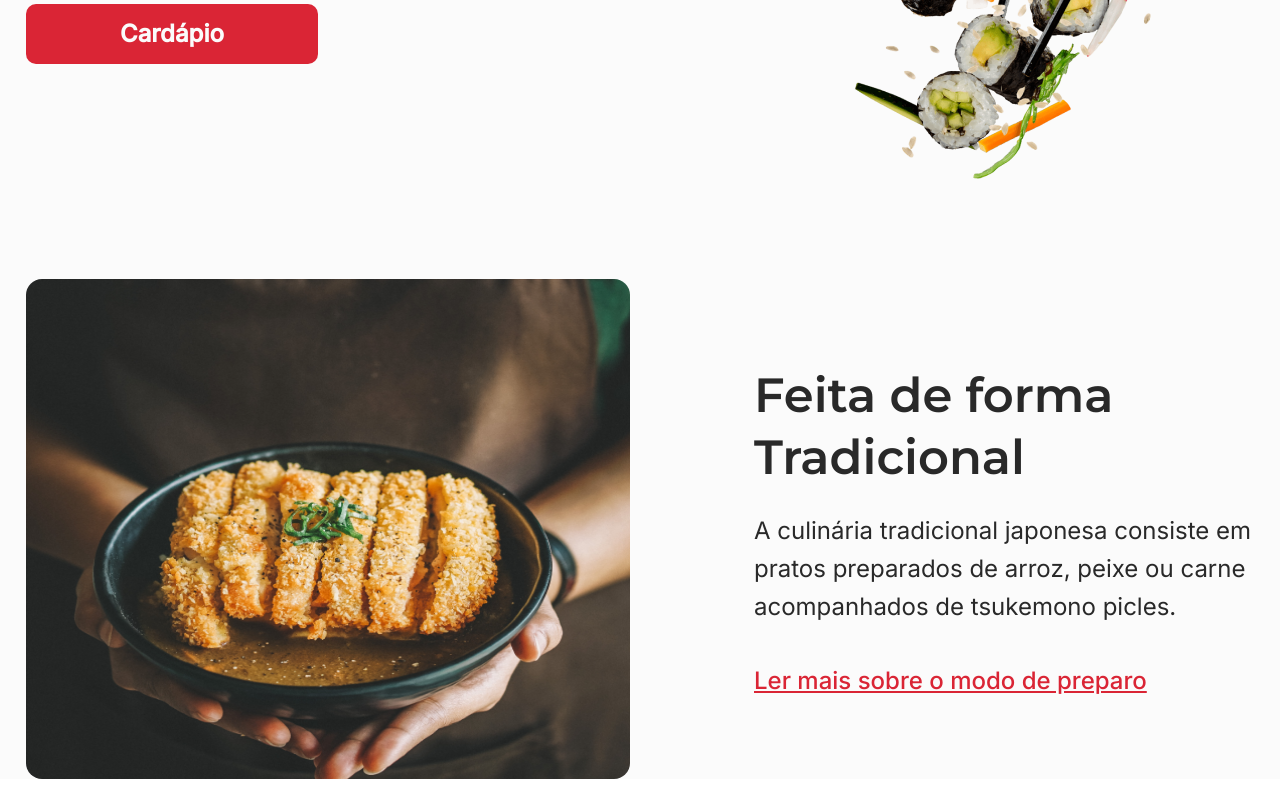
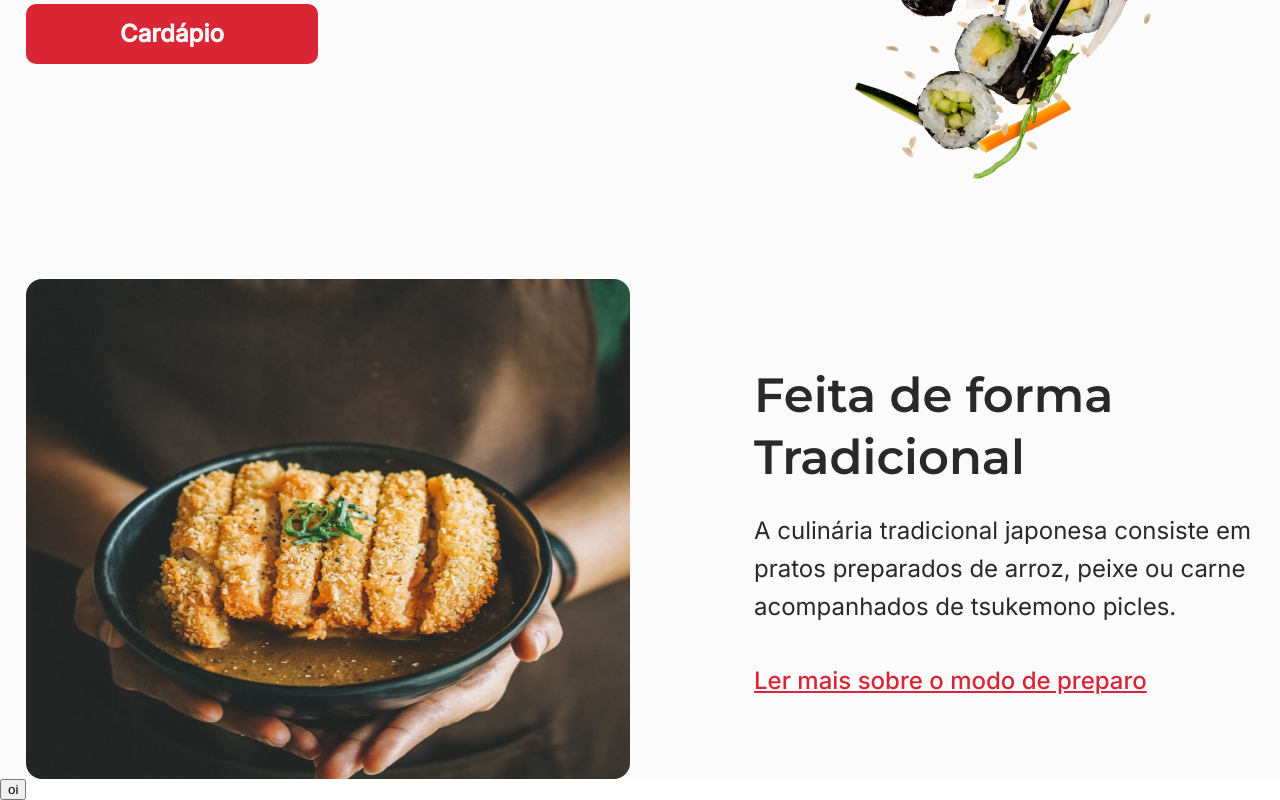
Before and after one commit to Robson-Carvalho/foodjp, a React (Vite) app: page / in a window 1280 px wide. Shown: the part 660-1460 px from the top of the page. Before the commit the page ends 1439 px from the top, so only its background shows below. Built offline with nearby package versions, Linux system fonts and the light colour scheme.

Commit message:
:memo: scroll button component added in home page

```diff
--- a/src/components/ScrollButton/index.jsx
+++ b/src/components/ScrollButton/index.jsx
@@ -1,5 +1,5 @@
 import { Container } from "./styles";
 
 export const ScrollButton = () => {
-  return <Container></Container>;
+  return <Container>oi</Container>;
 };
--- a/src/pages/home/index.jsx
+++ b/src/pages/home/index.jsx
@@ -2,12 +2,15 @@ import { Container } from "./styles";
 
 import { Header } from "../../components/Header";
 import { Main } from "../../components/Main";
+
+import { ScrollButton } from "../../components/ScrollButton";
 
 export const Home = () => {
   return (
     <Container>
       <Header />
       <Main />
+      <ScrollButton />
     </Container>
   );
 };
```
